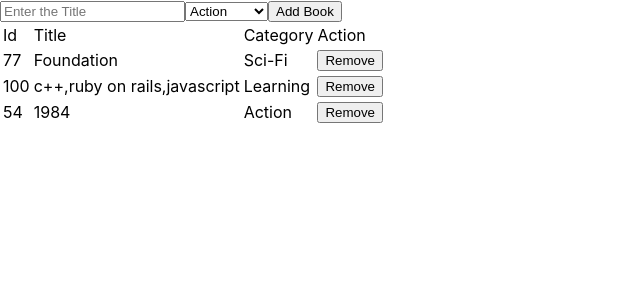
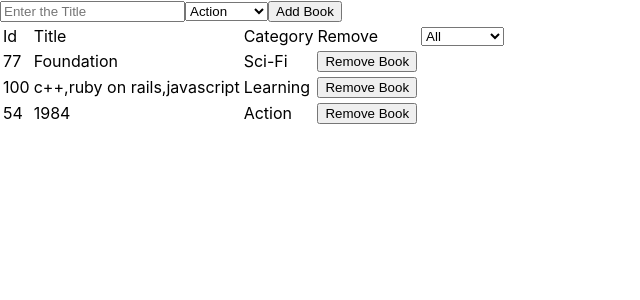
Before and after one commit to javitocor/Bookstore-React, a React (Create React App) app: page / in a window 1280 px wide. Shown: the top 300 px of the page, without its empty margins (0-640 px from the left). Built offline with nearby package versions, Linux system fonts and the light colour scheme.

Commit message:
Implement category filter component

```diff
--- a/src/components/Book.js
+++ b/src/components/Book.js
@@ -8,7 +8,7 @@ export default function Book(props) {
       <td>{book.id}</td>
       <td>{book.title}</td>
       <td>{book.category}</td>
-      <td><button type="button" onClick={() => trigerParent(book)}>Remove</button></td>
+      <td><button type="button" onClick={() => trigerParent(book)}>Remove Book</button></td>
     </tr>
   );
 }
--- a/src/components/CategoryFilter.js
+++ b/src/components/CategoryFilter.js
@@ -1,8 +1,16 @@
 import React from 'react';
 import PropTypes from 'prop-types';
 
-const CategoryFilter = () => {
+const BookCategories = ['Action', 'Biography', 'History', 'Horror', 'Kids', 'Learning', 'Sci-Fi'];
+const dropMenu = BookCategories.map(
+  category => <option key={category} value={category}>{category}</option>,
+);
 
-};
+const CategoryFilter = () => (
+  <select>
+    <option key="All" value="All">All</option>
+    {dropMenu}
+  </select>
+);
 
 export default CategoryFilter;
--- a/src/containers/BooksForm.js
+++ b/src/containers/BooksForm.js
@@ -1,13 +1,13 @@
-/* eslint-disable react/prop-types */
-/* eslint-disable react/destructuring-assignment */
-/* eslint-disable max-len */
 import React from 'react';
 import { connect } from 'react-redux';
+import PropTypes from 'prop-types';
 import { generateId } from '../sampleBooks';
 import { createBook } from '../actions/index';
 
 const BookCategories = ['Action', 'Biography', 'History', 'Horror', 'Kids', 'Learning', 'Sci-Fi'];
-const dropMenu = BookCategories.map(category => <option key={category} value={category}>{category}</option>);
+const dropMenu = BookCategories.map(
+  category => <option key={category} value={category}>{category}</option>,
+);
 
 class BooksForm extends React.Component {
   constructor(props) {
@@ -34,7 +34,8 @@ class BooksForm extends React.Component {
   }
 
   handleSubmit(event) {
-    this.props.createBook(this.state);
+    const { createBook } = this.props;
+    createBook(this.state);
     this.setState({
       id: generateId(),
       title: '',
@@ -56,6 +57,10 @@ class BooksForm extends React.Component {
   }
 }
 
+BooksForm.propTypes = {
+  createBook: PropTypes.func.isRequired,
+};
+
 const mapDispatchToProps = dispatch => ({
   createBook: book => {
     dispatch(createBook(book));
--- a/src/containers/BooksList.js
+++ b/src/containers/BooksList.js
@@ -1,22 +1,26 @@
-/* eslint-disable no-useless-constructor */
-/* eslint-disable react/prop-types */
-/* eslint-disable react/destructuring-assignment */
 import PropTypes from 'prop-types';
 import { connect } from 'react-redux';
 import React, { Component } from 'react';
 import Book from '../components/Book';
 import { removeBook } from '../actions/index';
+import CategoryFilter from '../components/CategoryFilter';
 
 class BooksList extends Component {
   constructor(props) {
     super(props);
+
+    this.handleRemove = this.handleRemove.bind(this);
   }
 
-  handleRemove=book => {
-    this.props.removeBook(this.props.books.findIndex(book1 => book1 === book));
+  handleRemove = book => {
+    const { removeBook } = this.props;
+    const { books } = this.props;
+    const index = books.findIndex(book1 => book1 === book);
+    removeBook(index);
   }
 
   render() {
+    const { books } = this.props;
     return (
       <div>
         <table>
@@ -25,12 +29,13 @@ class BooksList extends Component {
               <td>Id</td>
               <td>Title</td>
               <td>Category</td>
-              <td>Action</td>
+              <td>Remove</td>
+              <td><CategoryFilter /></td>
             </tr>
           </thead>
           <tbody>
 
-            {this.props.books.map(
+            {books.map(
               book => <Book key={book.id} book={book} trigerParent={this.handleRemove} />,
             )}
 
@@ -43,6 +48,7 @@ class BooksList extends Component {
 
 BooksList.propTypes = {
   books: PropTypes.instanceOf(Object).isRequired,
+  removeBook: PropTypes.func.isRequired,
 };
 
 const mapStateToProps = state => ({ books: state.books });
--- a/src/reducers/filter.js
+++ b/src/reducers/filter.js
@@ -3,7 +3,7 @@ import { CHANGE_FILTER } from '../actions/index';
 const filterReducer = (state = 'All', action) => {
   switch (action.type) {
     case CHANGE_FILTER:
-      return action.filter;
+      return action.category;
     default:
       return state;
   }
```
